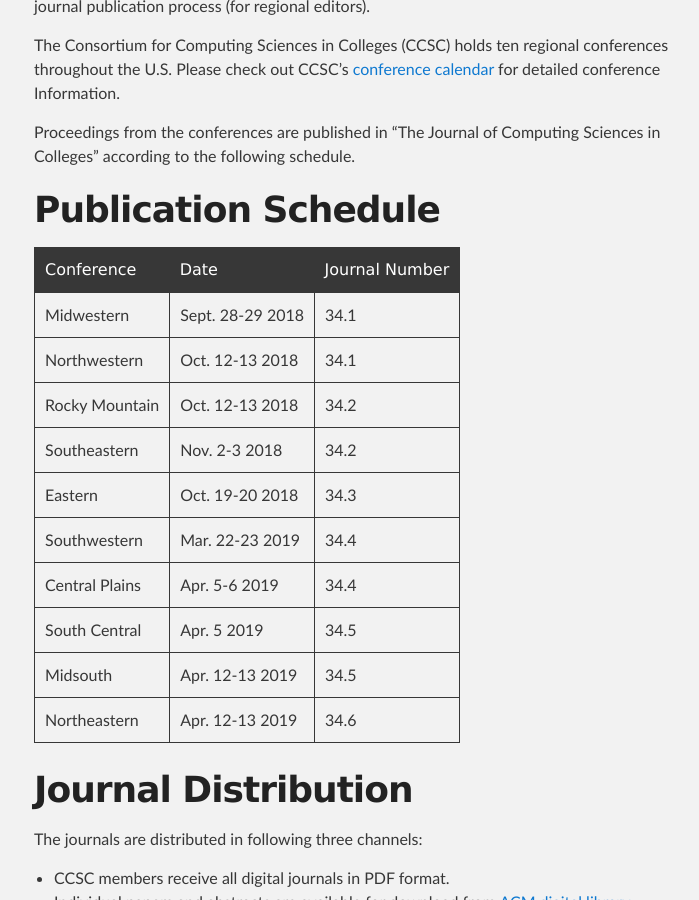
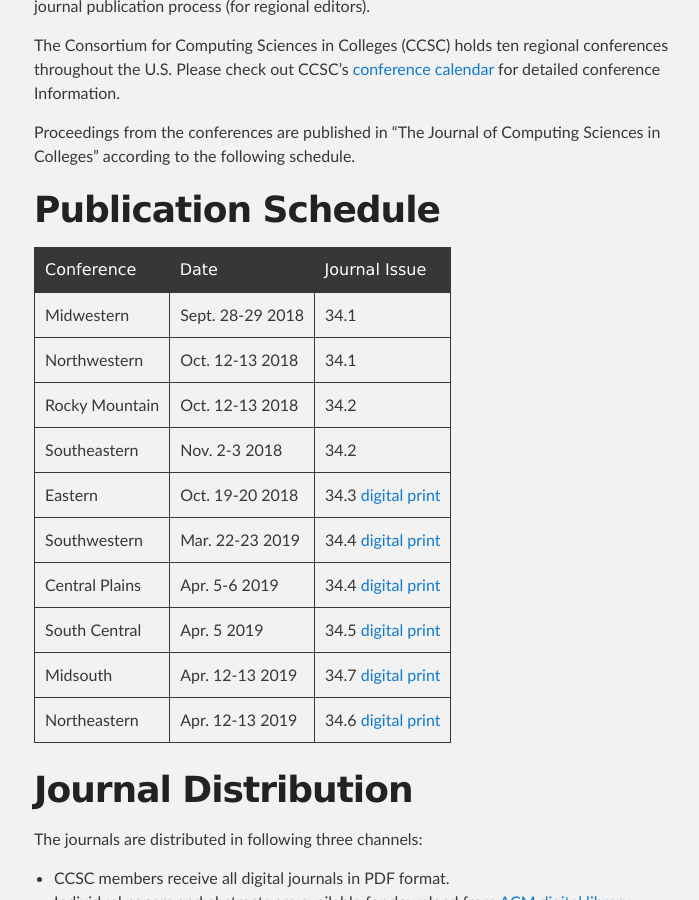
Before and after one commit to ccsc-journal/ccsc-editor, a Jekyll site: the page built from docs/index.md, in a window 1280 px wide and 900 px high, scrolled down 456 px. Shown: the whole window, without its empty margins (286-985 px from the left). Built offline with Jekyll 4.4.1, drawn with Linux system fonts in a browser that asks for light colours; our own code applies the rules of GitHub Pages for plain Markdown files.

Commit message:
add links to journal issues

```diff
--- a/docs/index.md
+++ b/docs/index.md
@@ -15,18 +15,18 @@ Sciences in Colleges" according to the following schedule.
 
 # Publication Schedule
 
-| Conference | Date | Journal Number |
+| Conference | Date | Journal Issue |
 |:-------------|:------------------|:------|
 | Midwestern | Sept. 28-29 2018 | 34.1 |
 | Northwestern | Oct. 12-13 2018   | 34.1 |
 | Rocky Mountain | Oct. 12-13 2018 | 34.2 |
 | Southeastern | Nov. 2-3 2018 | 34.2 |
-| Eastern | Oct. 19-20 2018 | 34.3 |
-| Southwestern | Mar. 22-23 2019 | 34.4 |
-| Central Plains | Apr. 5-6 2019 | 34.4 |
-| South Central | Apr. 5 2019 | 34.5 |
-| Midsouth | Apr. 12-13 2019 | 34.5 |
-| Northeastern | Apr. 12-13 2019 | 34.6 |
+| Eastern | Oct. 19-20 2018 | 34.3 [digital](http://www.ccsc.org/publications/journals/JCSC_34_3_complete.pdf) [print](https://www.amazon.com/dp/1727534379) |
+| Southwestern | Mar. 22-23 2019 | 34.4 [digital](http://www.ccsc.org/publications/journals/CPSW2019.pdf) [print](https://www.amazon.com/dp/179883359X) |
+| Central Plains | Apr. 5-6 2019 | 34.4 [digital](http://www.ccsc.org/publications/journals/CPSW2019.pdf) [print](https://www.amazon.com/dp/179883359X) |
+| South Central | Apr. 5 2019 | 34.5 [digital](http://www.ccsc.org/publications/journals/SC2019.pdf) [print](https://www.amazon.com/dp/1797971174)|
+| Midsouth | Apr. 12-13 2019 | 34.7 [digital](http://www.ccsc.org/publications/journals/MS2019.pdf) [print](https://www.amazon.com/dp/109260281X) |
+| Northeastern | Apr. 12-13 2019 | 34.6 [digital](http://www.ccsc.org/publications/journals/NE2019.pdf) [print](https://www.amazon.com/dp/1092514686) |
 
 # Journal Distribution
 
```
